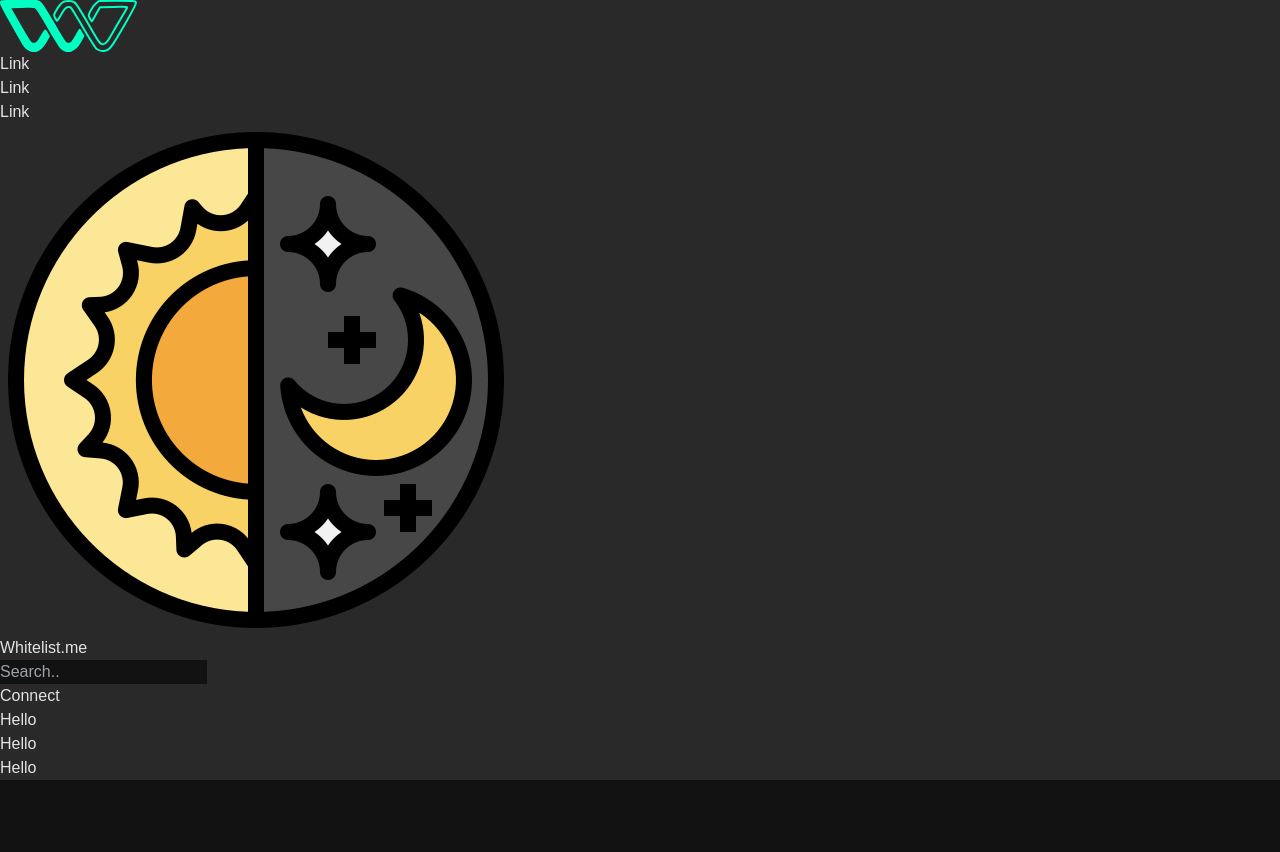
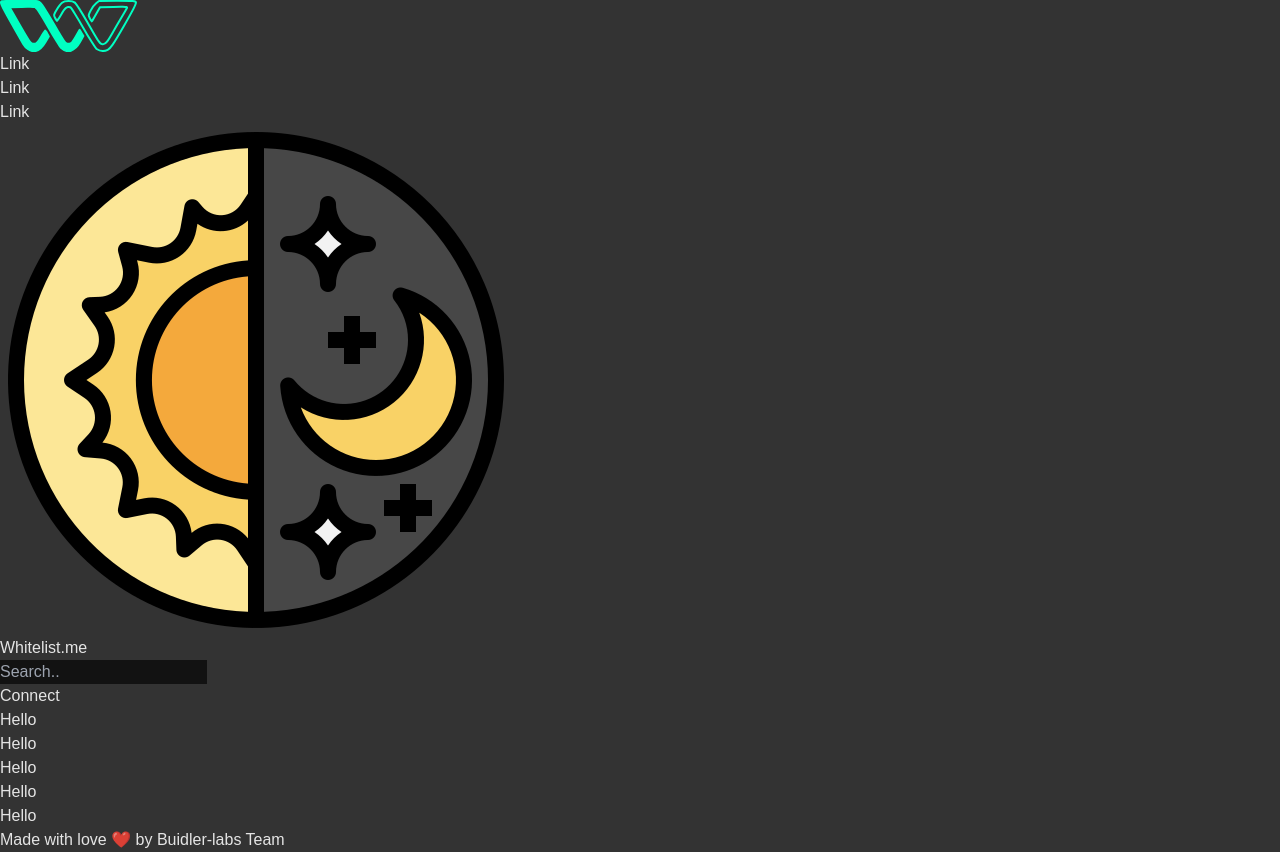
Before and after one commit to daciancopo/hedera-whitelist-practice, a React (Vite) app: page / in a window 1280 px wide. Before the commit the page ends 800 px from the top, so only its background shows below. Built offline with nearby package versions, Linux system fonts and the light colour scheme.

Commit message:
Design update

```diff
--- a/src/components/Home/Home.tsx
+++ b/src/components/Home/Home.tsx
@@ -3,13 +3,21 @@ import React from 'react';
 
 function Home() {
   return (
-    <div className='w-full h-full  p-2 rounded-[25px]'>
+    <div className='w-full h-full rounded-[25px] overflow-x-hidden overflow-scroll pr-6'>
         {/* <WalletConnect /> */}
         <div className='w-full h-[50%] flex justify-between items-center'>
             <div className='w-[65%] bg-[#ffffffde] border border-[#141414] h-[85%] text-center rounded-[25px]'>
                 Hello
             </div>
             <div className='w-[30%] bg-[#141414] border hover:border-[#ffffffde] h-[85%] text-center rounded-[25px]'>
+                Hello
+            </div>
+        </div>
+        <div className='w-full h-[50%] flex justify-between items-center'>
+            <div className='w-[47%] bg-[#ffffffde] border border-[#141414] h-[85%] text-center rounded-[25px]'>
+                Hello
+            </div>
+            <div className='w-[47%] bg-[#141414] border hover:border-[#ffffffde] h-[85%] text-center rounded-[25px]'>
                 Hello
             </div>
         </div>
--- a/src/components/Layout/Layout.tsx
+++ b/src/components/Layout/Layout.tsx
@@ -18,6 +18,7 @@ const Layout: React.FC<{ children: React.ReactNode }> = ({ children }) => {
       <div className="flex-1">
         <NavBar />
         <div className="h-[80%] ml-8 mr-8">{children}</div>
+        <div className='mt-[20px] w-full text-center text-[#888]'>Made with love ❤️ by Buidler-labs Team</div>
       </div>
     </div>
   );
--- a/src/components/Navbar/Navbar.tsx
+++ b/src/components/Navbar/Navbar.tsx
@@ -8,11 +8,11 @@ const Navbar: React.FC = () => {
       {/* Navigation bar content */}
       <div className='h-auto text-[30px]'>
         <h1 className='mt-2'>
-            Whitelist<span className='text-[#00ffc3]'>.me</span>
+            Whitelist<span className='text-[#00ffc3] bg-[#292929] rounded-full pl-2 pr-2'>.me</span>
         </h1>
       </div>
       <div className='w-[45%] h-10 mt-2 bg-[#141414] rounded-full text-center'>
-        <input className='w-full bg-[#141414] h-10 p-4 rounded-full border hover:border-[#ffffffde]' placeholder='Search..' />
+        <input className='w-full text-white bg-[#141414] h-10 p-4 rounded-full border hover:border-[#ffffffde]' placeholder='Search..' />
       </div>
       <button className="bg-[#141414] text-white border border-[#ffffffde] w-28 h-12 font-bold rounded-lg hover:bg-[#00ffc3] hover:text-black">Connect</button>
     </div>
--- a/src/components/Sidebar/Sidebar.tsx
+++ b/src/components/Sidebar/Sidebar.tsx
@@ -10,11 +10,11 @@ const Sidebar: React.FC = () => {
 
   return (
     <div className="w-[140px] flex justify-center items-center p-4">
-      <div className='bg-[#141414] w-[80px] h-full rounded-[20px] flex flex-col justify-between items-center p-10 border-2 border-[#00ffc3]'>
+      <div className='bg-[#141414] w-[80px] h-full rounded-[20px] flex flex-col justify-between items-center p-9 border-2 border-[#00ffc3]'>
         <div className='w-[60px]'>
             <img src={logo} />
         </div>
-        <div className='h-[55%] bg-[#ffffffde] w-[60px] flex flex-col justify-around items-center rounded-[15px] text-black'>
+        <div className='h-[55%] bg-[#ffffff] w-[60px] flex flex-col justify-around items-center rounded-[12px] text-black'>
             <div>
                 Link
             </div>
--- a/src/index.css
+++ b/src/index.css
@@ -12,13 +12,35 @@
 }
 
 #dark {
-  background-color: #292929;
+  background-color: #333333;
   color: #ffffffde;
 }
 
 #light {
   background-color: #ffffffde;
   color: #1e1e1e;
+}
+
+/* width */
+::-webkit-scrollbar {
+  width: 10px;
+}
+
+/* Track */
+::-webkit-scrollbar-track {
+  background: #888;
+  border-radius: 5px;
+}
+
+/* Handle */
+::-webkit-scrollbar-thumb {
+  background: #141414;
+  border-radius: 5px;
+}
+
+/* Handle on hover */
+::-webkit-scrollbar-thumb:hover {
+  background: #00ffc3;
 }
 
 /* a {
```
